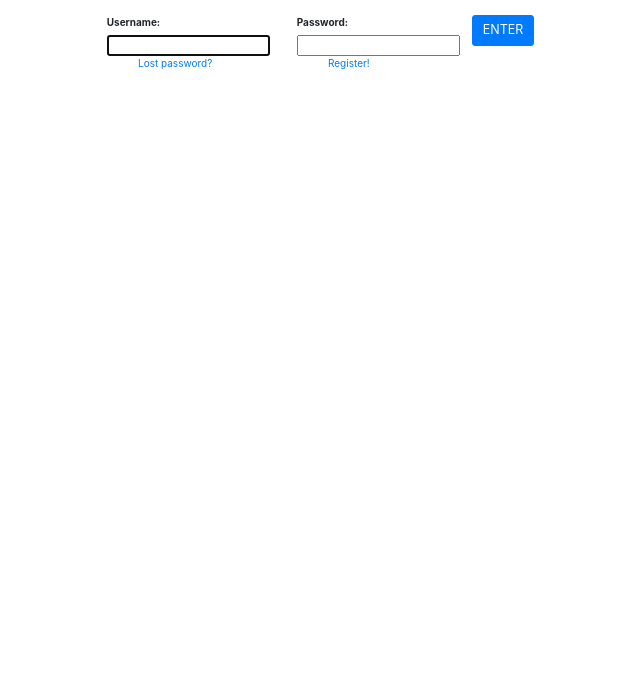
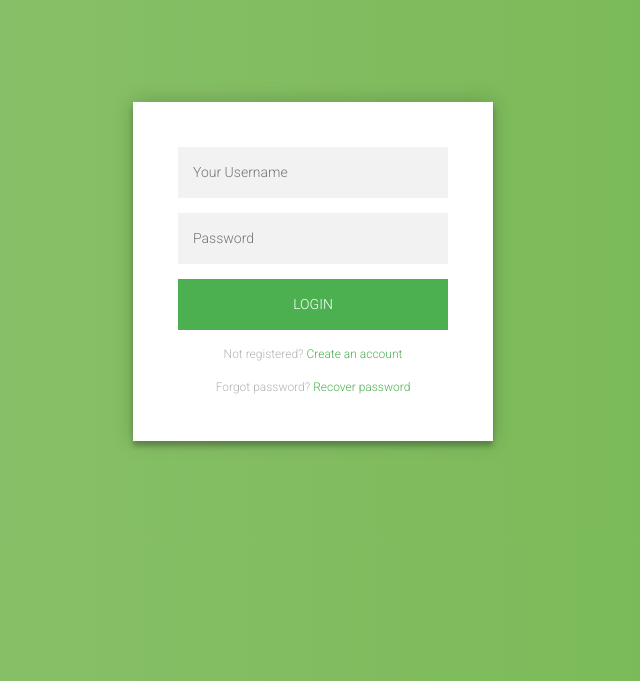
Before and after one commit to Sawy89/RasPierreUnchained, a Django app: page /accounts/login/ in a window 1280 px wide. Shown: the top 681 px of the page, without its empty margins (327-967 px from the left). Run offline with Django 3.2, Linux system fonts and the light colour scheme; some libraries are stand-ins or nearby versions.

Commit message:
login style

```diff
--- a/registration/forms.py
+++ b/registration/forms.py
@@ -1,6 +1,7 @@
-from django.contrib.auth.forms import UserCreationForm
+from django.contrib.auth.forms import UserCreationForm, AuthenticationForm
 from django.contrib.auth.models import User
 from django.forms import EmailField, CharField
+from django.forms.widgets import TextInput, PasswordInput
 
 
 class UserCreationForm(UserCreationForm):
@@ -27,5 +28,12 @@ class UserCreationForm(UserCreationForm):
             user.save()
         return user
 
+class AuthenticationForm(AuthenticationForm):
+    '''
+    https://stackoverflow.com/questions/54152670/django-auth-add-placeholder-in-the-login-form/54152827
+    '''
+    username = CharField(widget=TextInput(attrs={'class':'validate','placeholder': 'Your Username'}))
+    password = CharField(widget=PasswordInput(attrs={'placeholder':'Password'}))
+
 
 # ToDo: for upgrading login form: https://stackoverflow.com/questions/48814504/how-can-i-add-a-class-atribute-to-django-auth-login-form
--- /dev/null
+++ b/registration/static/registration/registration.css
@@ -0,0 +1,100 @@
+@import url(https://fonts.googleapis.com/css?family=Roboto:300);
+
+.login-page {
+  width: 360px;
+  padding: 8% 0 0;
+  margin: auto;
+}
+.form {
+  position: relative;
+  z-index: 1;
+  background: #FFFFFF;
+  max-width: 360px;
+  margin: 0 auto 100px;
+  padding: 45px;
+  text-align: center;
+  box-shadow: 0 0 20px 0 rgba(0, 0, 0, 0.2), 0 5px 5px 0 rgba(0, 0, 0, 0.24);
+}
+.form input {
+  font-family: "Roboto", sans-serif;
+  outline: 0;
+  background: #f2f2f2;
+  width: 100%;
+  border: 0;
+  margin: 0 0 15px;
+  padding: 15px;
+  box-sizing: border-box;
+  font-size: 14px;
+}
+.form button {
+  font-family: "Roboto", sans-serif;
+  text-transform: uppercase;
+  outline: 0;
+  background: #4CAF50;
+  width: 100%;
+  border: 0;
+  padding: 15px;
+  color: #FFFFFF;
+  font-size: 14px;
+  -webkit-transition: all 0.3 ease;
+  transition: all 0.3 ease;
+  cursor: pointer;
+}
+.form button:hover,.form button:active,.form button:focus {
+  background: #43A047;
+}
+.form .message {
+  margin: 15px 0 0;
+  color: #b3b3b3;
+  font-size: 12px;
+}
+.form .message a {
+  color: #4CAF50;
+  text-decoration: none;
+}
+.form .register-form {
+  display: none;
+}
+.container {
+  position: relative;
+  z-index: 1;
+  max-width: 300px;
+  margin: 0 auto;
+}
+.container:before, .container:after {
+  content: "";
+  display: block;
+  clear: both;
+}
+.container .info {
+  margin: 50px auto;
+  text-align: center;
+}
+.container .info h1 {
+  margin: 0 0 15px;
+  padding: 0;
+  font-size: 36px;
+  font-weight: 300;
+  color: #1a1a1a;
+}
+.container .info span {
+  color: #4d4d4d;
+  font-size: 12px;
+}
+.container .info span a {
+  color: #000000;
+  text-decoration: none;
+}
+.container .info span .fa {
+  color: #EF3B3A;
+}
+body {
+  background: #76b852; /* fallback for old browsers */
+  background: -webkit-linear-gradient(right, #76b852, #8DC26F);
+  background: -moz-linear-gradient(right, #76b852, #8DC26F);
+  background: -o-linear-gradient(right, #76b852, #8DC26F);
+  background: linear-gradient(to left, #76b852, #8DC26F);
+  font-family: "Roboto", sans-serif;
+  -webkit-font-smoothing: antialiased;
+  -moz-osx-font-smoothing: grayscale;
+}
--- /dev/null
+++ b/registration/static/registration/registration.js
@@ -0,0 +1,3 @@
+$('.message a').click(function(){
+    $('form').animate({height: "toggle", opacity: "toggle"}, "slow");
+ });
--- a/registration/templates/registration/login.html
+++ b/registration/templates/registration/login.html
@@ -1,4 +1,12 @@
 {% extends "base.html" %}
+{% load static %}
+
+{% block head %}
+<link rel="stylesheet" type="text/css" href="{% static 'registration/registration.css' %}">
+<script src="{% static 'registration/registration.js' %}"></script>
+{% endblock %}
+
+
 
 {% block content %}
 
@@ -12,6 +20,29 @@
     {% endif %}
   {% endif %}
 
+  <div class="login-page">
+    <div class="form">
+      <form class="login-form" method="POST" action="{% url 'login' %}">
+        {% csrf_token %}
+
+        {{ form.username }}
+        {{ form.password }}
+
+        <div>
+          <button type="submit">Login</button>
+          <input type="hidden" name="next" value="{{ next }}" />
+        </div>
+
+        <p class="message">Not registered? <a href="{% url 'signup' %}">Create an account</a></p>
+
+        <p class="message">Forgot password? <a href="{% url 'password_reset' %}">Recover password</a></p>
+      </form>
+    </div>
+  </div>
+
+
+
+<!--
   <div class="container mt-4">
     <form class="form-signin row justify-content-center" method="POST" action="{% url 'login' %}">
       {% csrf_token %}
@@ -35,6 +66,6 @@
       <p class="col-2"><a href="{% url 'signup' %}">Register!</a></p>
     </div>
 
-  </div>
+  </div> -->
 
 {% endblock %}
--- a/registration/urls.py
+++ b/registration/urls.py
@@ -1,8 +1,15 @@
 from django.urls import path, include
+from django.contrib.auth import views as auth_views
 
 from . import views
+from . import forms
+
 
 urlpatterns = [
-    path("signup", views.signup, name="signup"),
+    path("signup/", views.signup, name="signup"),
+    path('login/', auth_views.LoginView.as_view(template_name='registration/login.html', authentication_form=forms.AuthenticationForm)),    # to add placeholder
     path('', include('django.contrib.auth.urls')),     # Auth
 ]
+
+# ToDO: provare a fare il signup anche come il login
+# ToDo: sovrascrivere le altre pagine di registration!
--- a/templates/base.html
+++ b/templates/base.html
@@ -3,7 +3,7 @@
 {% load static %}
 
 <head>
-  {% block title %}<title>Pinnochio’s Pizza & Subs</title>{% endblock %}
+  {% block title %}<title>RasPierre Unchained</title>{% endblock %}
 
   <meta name="viewport" content="width=device-width, initial-scale=1">
   <link rel="stylesheet" href="https://maxcdn.bootstrapcdn.com/bootstrap/3.4.0/css/bootstrap.min.css">
@@ -16,9 +16,10 @@
 
   {% block head %} {% endblock %}
 </head>
+
 <body>
-
   {% block sidebar %}<!-- insert default navigation text for every page -->{% endblock %}
   {% block content %}<!-- default content text (typically empty) -->{% endblock %}
 </body>
+
 </html>
```
